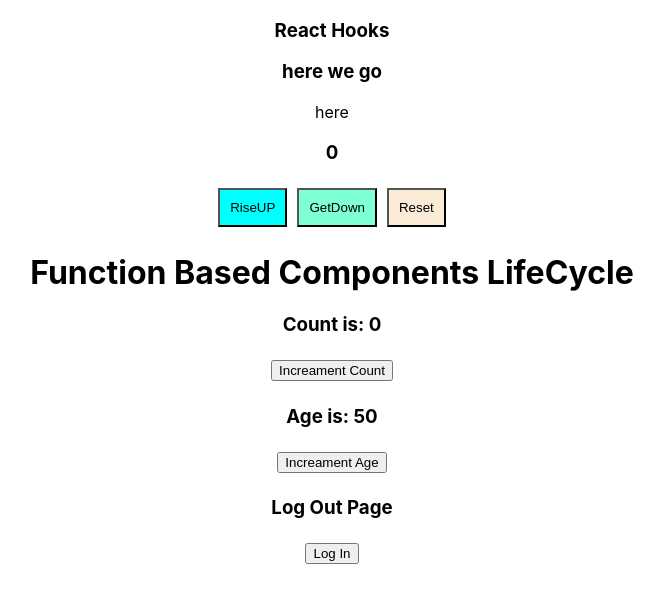
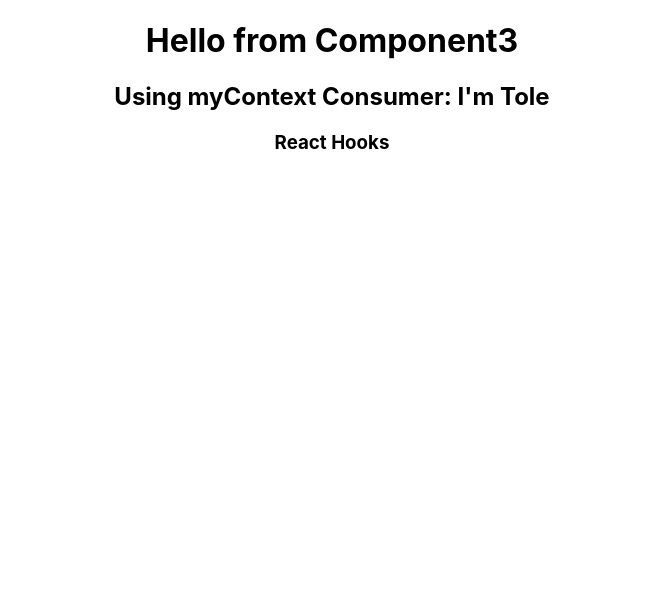
Before and after one commit to Tolegithub7/React, a React (Create React App) app in the folder React_Hooks/: page / in a window 1280 px wide. Shown: the top 602 px of the page, without its empty margins (308-972 px from the left). Built offline with nearby package versions, Linux system fonts and the light colour scheme.

Commit message:
Creating UseContext folder

```diff
--- a/React_Hooks/src/App.js
+++ b/React_Hooks/src/App.js
@@ -1,16 +1,27 @@
 import "./App.css";
-import CounterUsingState from "./Components/UseState/CounterUsingState";
-import CounterIncrement from "./Components/UseState/CounterIncrement";
-import UsingUseEffect from "./Components/UseEffect/UsingUseEffect";
-import LogInLogOut from "./Components/UseEffect/LogInLogOut";
+import { createContext } from "react";
+import Component1 from "./Components/UseContext/Component1";
+
+// import CounterUsingState from "./Components/UseState/CounterUsingState";
+// import CounterIncrement from "./Components/UseState/CounterIncrement";
+// import UsingUseEffect from "./Components/UseEffect/UsingUseEffect";
+// import LogInLogOut from "./Components/UseEffect/LogInLogOut";
+
+export const myContext = createContext();
+console.log(myContext);
 function App() {
   return (
     <div className="App">
+      <div>
+        <myContext.Provider value="I'm Tole">
+          <Component1 />
+        </myContext.Provider>
+      </div>
       <h3>React Hooks</h3>
-      <CounterUsingState />
+      {/* <CounterUsingState />
       <CounterIncrement />
       <UsingUseEffect />
-      <LogInLogOut />
+      <LogInLogOut /> */}
     </div>
   );
 }
--- /dev/null
+++ b/React_Hooks/src/Components/UseContext/Component1.js
@@ -0,0 +1,10 @@
+import React from "react";
+import Component2 from "./Component2";
+
+export default function Component1() {
+  return (
+    <div>
+      <Component2 />
+    </div>
+  );
+}
--- /dev/null
+++ b/React_Hooks/src/Components/UseContext/Component2.js
@@ -0,0 +1,12 @@
+import React from "react";
+import Component3 from "./Component3";
+// import UsingUseContext from "./UsingUseContext";
+
+export default function Component2() {
+  return (
+    <div>
+      <Component3 />
+      {/* <UsingUseContext /> */}
+    </div>
+  );
+}
--- /dev/null
+++ b/React_Hooks/src/Components/UseContext/Component3.js
@@ -0,0 +1,23 @@
+import React from "react";
+import { myContext } from "../../App";
+
+export default function Component3() {
+  return (
+    <div>
+      <myContext.Consumer>
+        {(x) => {
+          console.log(x);
+          return (
+            <div>
+              <h1>Hello from Component3</h1>
+              <h2>
+                {" "}
+                Using myContext Consumer: <span className="red">{x}</span>
+              </h2>
+            </div>
+          );
+        }}
+      </myContext.Consumer>
+    </div>
+  );
+}
--- a/React_Hooks/src/Components/UseEffect/LoggedIn.js
+++ b/React_Hooks/src/Components/UseEffect/LoggedIn.js
@@ -1,6 +1,12 @@
-import React from "react";
+import React, { useEffect } from "react";
 
 export default function LoggedIn() {
+  useEffect(() => {
+    alert("logged in");
+    return () => {
+      alert("you have successfully logged out");
+    };
+  }, []);
   return (
     <div>
       <h3> This is LOG IN page</h3>
```
